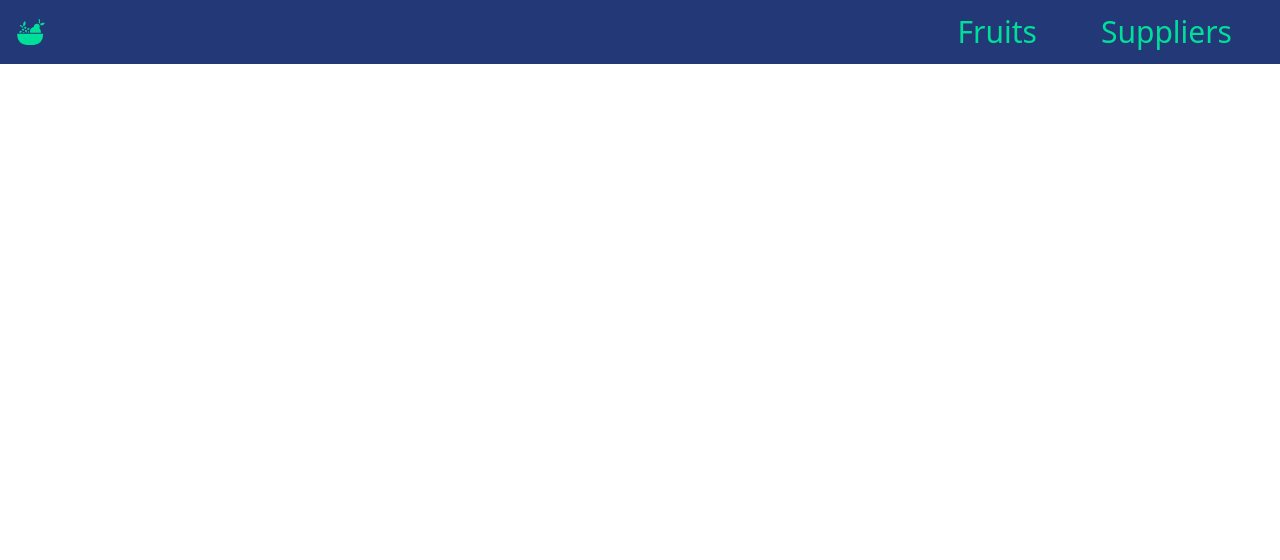
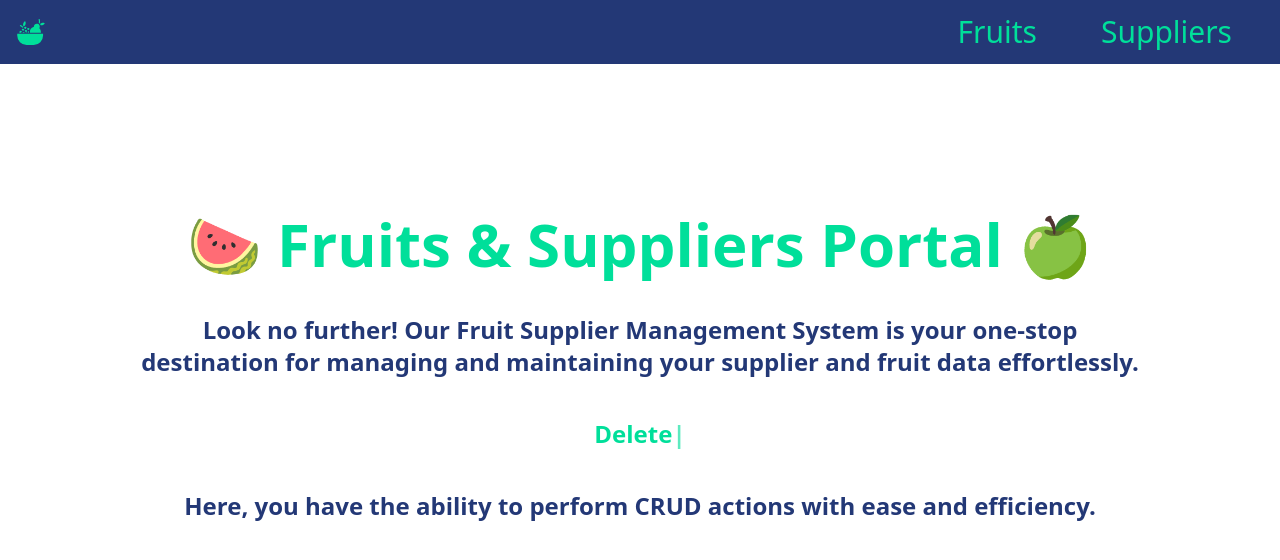
Before and after one commit to Xeonam/Java-React-project, a React (Vite) app in the folder frontend/: page / in a window 1280 px wide. Before the commit this address had no page. Shown: the top 560 px of the page. Built offline with nearby package versions, Linux system fonts and the light colour scheme.

Commit message:
Add Hero component

```diff
--- a/frontend/package.json
+++ b/frontend/package.json
@@ -16,7 +16,8 @@
     "react": "^18.2.0",
     "react-dom": "^18.2.0",
     "react-icons": "^4.11.0",
-    "react-router-dom": "^6.17.0"
+    "react-router-dom": "^6.17.0",
+    "react-typed": "^1.2.0"
   },
   "devDependencies": {
     "@types/react": "^18.2.15",
--- a/frontend/src/App.jsx
+++ b/frontend/src/App.jsx
@@ -1,6 +1,6 @@
 import React, { useEffect, useState } from 'react';
 import { BrowserRouter as Router, Route, Link, Routes } from "react-router-dom";
-import { DefaultNavbar, FruitTable } from './components';
+import { DefaultNavbar, FruitTable, Hero } from './components';
 
 function App() {
 
@@ -9,6 +9,7 @@ function App() {
     <div>
       <DefaultNavbar></DefaultNavbar>
       <Routes>
+        <Route path='' element={<Hero/>}/>
         <Route path='/fruits' element={<FruitTable/>} />
       </Routes>
 
--- /dev/null
+++ b/frontend/src/components/Hero.jsx
@@ -0,0 +1,32 @@
+import React from "react";
+import Typed from "react-typed";
+
+function Hero() {
+  return (
+    <div className="max-w-[1000px] mt-[-96px] w-full h-screen mx-auto text-center flex flex-col justify-center">
+      <h1 className="text-[#00df9a] font-bold text-6xl py-5">
+        🍉 Fruits & Suppliers Portal 🍏
+      </h1>
+      <p className="font-bold text-blue-900 text-2xl py-5">
+        Look no further! Our Fruit Supplier Management System is your one-stop
+        destination for managing and maintaining your supplier and fruit data
+        effortlessly.
+      </p>
+
+      <span className="text-[#00df9a] font-bold text-2xl py-5">
+        <Typed
+          strings={["Create", "Read", "Update", "Delete"]}
+          typeSpeed={50}
+          backSpeed={25}
+        />
+      </span>
+
+      <div className="text-blue-900 font-bold text-2xl py-5">
+        Here, you have the ability to perform CRUD actions with ease and
+        efficiency.
+      </div>
+    </div>
+  );
+}
+
+export default Hero;
--- a/frontend/src/components/index.js
+++ b/frontend/src/components/index.js
@@ -1,7 +1,9 @@
 import FruitTable from "./FruitTable";
 import DefaultNavbar from "./DefaultNavbar";
+import Hero from "./Hero";
 
 export{
     FruitTable,
-    DefaultNavbar
+    DefaultNavbar,
+    Hero
 };
```
Also changed, not shown: 1 other file (tests, documents, lock files or other folders).
